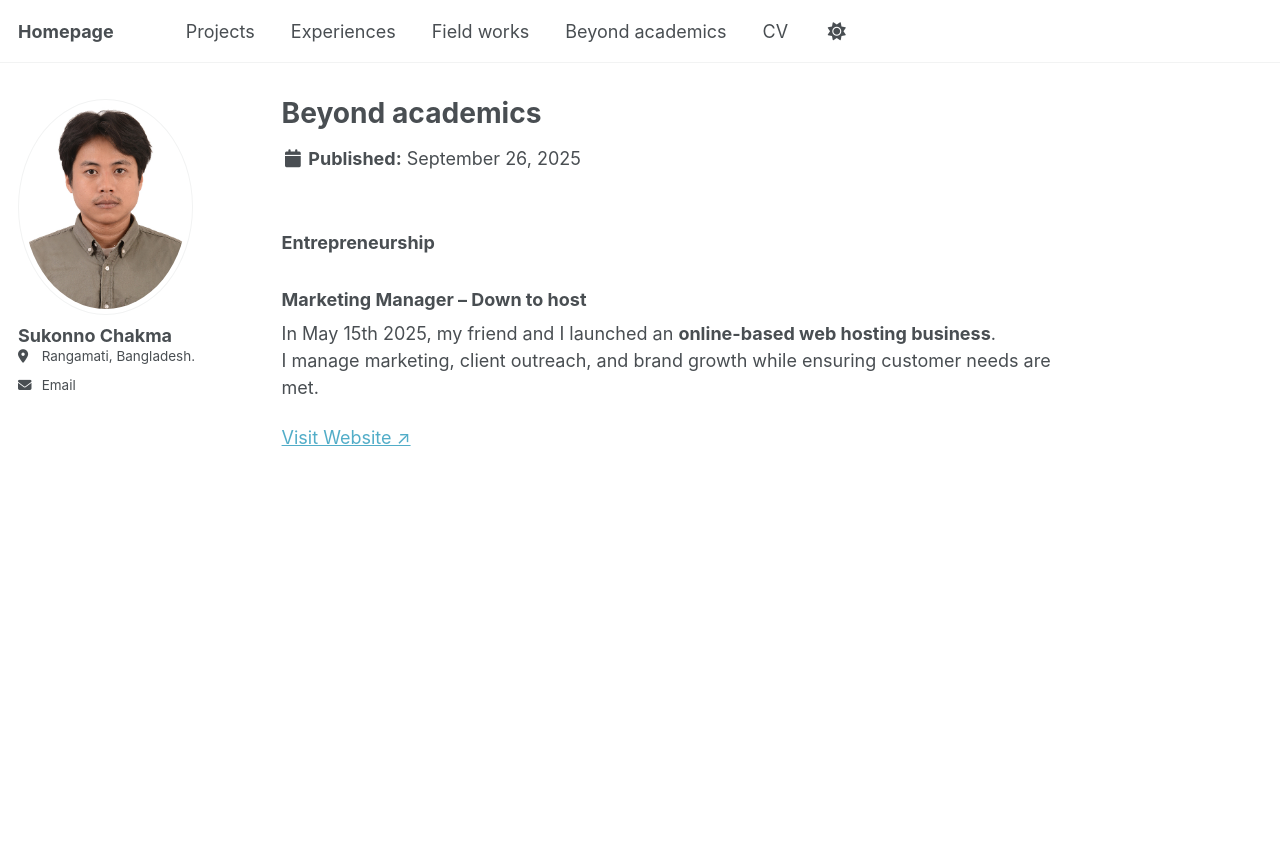
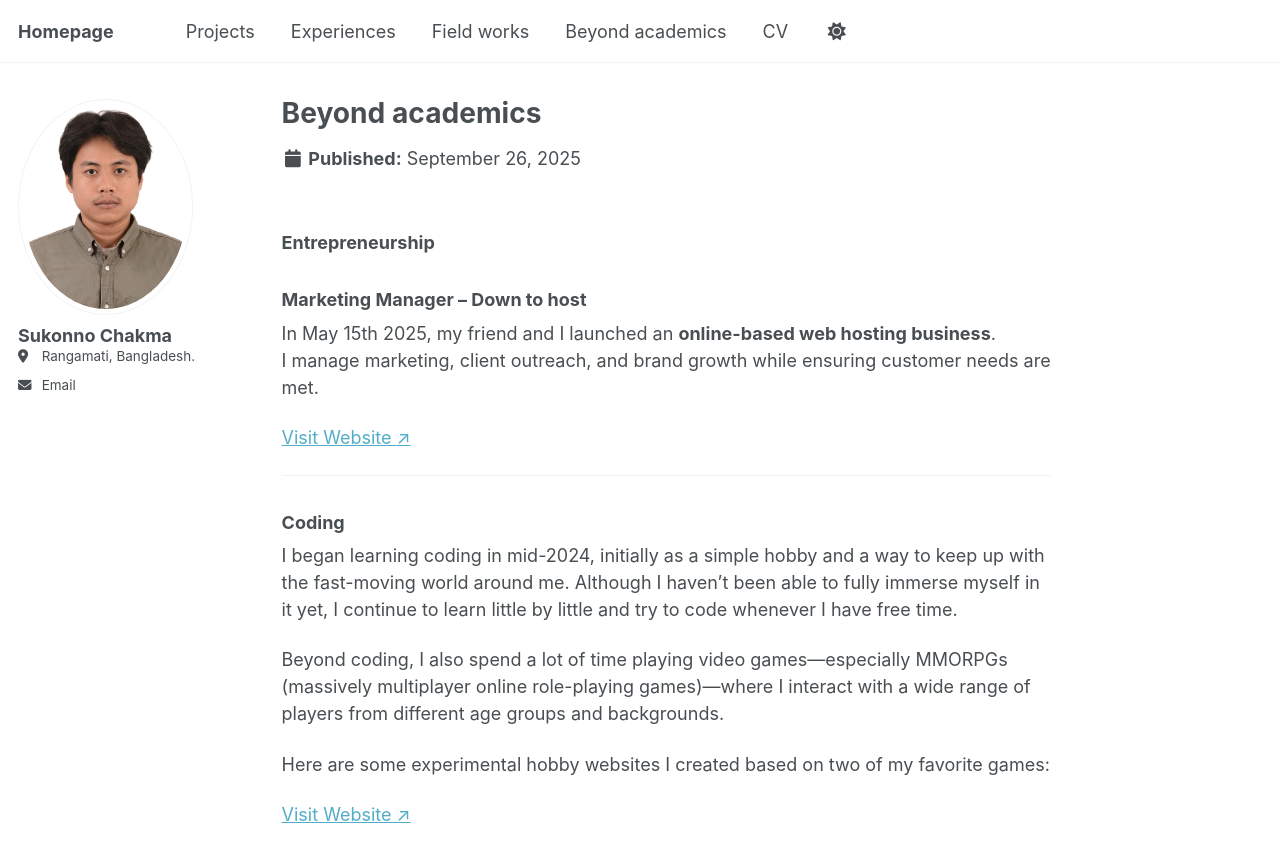
Before and after one commit to Sukonno-Chakma/Sukonno-Chakma.github.io, a Jekyll site: the page built from _academics/Academics.md, in a window 1280 px wide and 1095 px high. Shown: the top 862 px of the window. Built offline with Jekyll 4.4.1, drawn with Linux system fonts in a browser that asks for light colours.

Commit message:
Update Academics.md

```diff
--- a/_academics/Academics.md
+++ b/_academics/Academics.md
@@ -11,3 +11,13 @@
 I manage marketing, client outreach, and brand growth while ensuring customer needs are met.
 
 [Visit Website ↗](https://downtohost.com/)
+
+---
+### Coding
+I began learning coding in mid-2024, initially as a simple hobby and a way to keep up with the fast-moving world around me. Although I haven’t been able to fully immerse myself in it yet, I continue to learn little by little and try to code whenever I have free time.
+
+Beyond coding, I also spend a lot of time playing video games—especially MMORPGs (massively multiplayer online role-playing games)—where I interact with a wide range of players from different age groups and backgrounds.
+
+Here are some experimental hobby websites I created based on two of my favorite games:
+
+[Visit Website ↗](https://sukonno-chakma.github.io/Warhammer-Is-Fun/)
```
